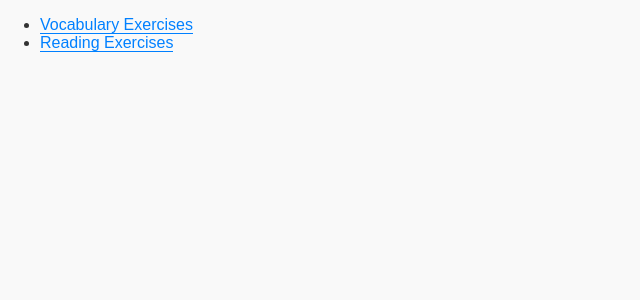
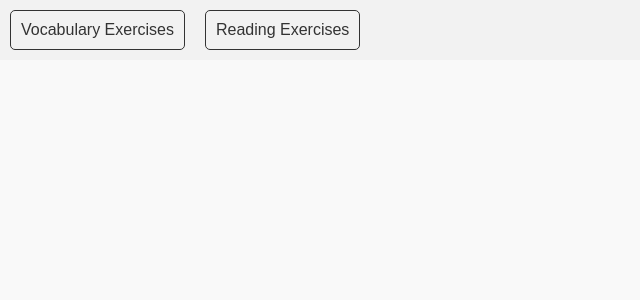
Before and after one commit to daniman123/arabic-to-english, a React (Create React App) app: page / in a window 1280 px wide. Shown: the top 300 px of the page, without its empty margins (0-640 px from the left). Built offline with nearby package versions, Linux system fonts and the light colour scheme.

Commit message:
nav changes

```diff
--- a/src/App.css
+++ b/src/App.css
@@ -5,6 +5,75 @@ body {
   color: #333;
   margin: 0;
   padding: 0;
+}
+
+/* NAV */
+
+.nav {
+  background-color: #f2f2f2;
+  overflow: hidden;
+}
+
+.nav ul {
+  list-style-type: none;
+  margin: 0;
+  padding: 0;
+}
+
+.nav li {
+  display: inline-block;
+  margin: 10px;
+}
+
+.nav li a {
+  display: block;
+  color: #333;
+  text-align: center;
+  padding: 10px;
+  text-decoration: none;
+  border: 1px solid #333;
+  border-radius: 5px;
+}
+
+.nav li a:hover {
+  background-color: #333;
+  color: #fff;
+}
+
+.nav .active {
+  background-color: #4CAF50;
+  color: #fff;
+}
+
+.nav-clicked {
+  background-color: #333;
+  overflow: hidden;
+}
+
+.nav-clicked ul {
+  list-style-type: none;
+  margin: 0;
+  padding: 0;
+}
+
+.nav-clicked li {
+  float: left;
+}
+
+.nav-clicked li a {
+  display: block;
+  color: white;
+  text-align: center;
+  padding: 14px 16px;
+  text-decoration: none;
+}
+
+.nav-clicked li a:hover {
+  background-color: #111;
+}
+
+.nav-clicked .active {
+  background-color: #4CAF50;
 }
 
 
--- a/src/App.js
+++ b/src/App.js
@@ -1,4 +1,4 @@
-import React from "react";
+import React, { useState } from "react";
 import { Routes, Route, Link } from "react-router-dom";
 
 import "./App.css";
@@ -8,9 +8,15 @@ import ReadingExercise from "./components/ReadingExercise";
 // import WritingExercise from "./components/WritingExercise";
 
 function App() {
+  const [clicked, setClicked] = useState(false);
+
+  const handleClick = () => {
+    setClicked(true);
+  };
+
   return (
-    <div>
-      <nav>
+    <div className={clicked ? "nav-clicked" : "nav"}>
+      <nav onClick={handleClick}>
         <ul>
           <li>
             <Link to="/vocabulary-exercise">Vocabulary Exercises</Link>
```
